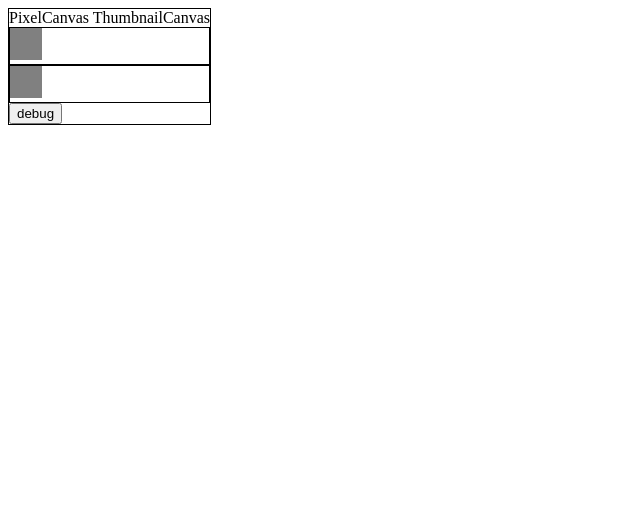
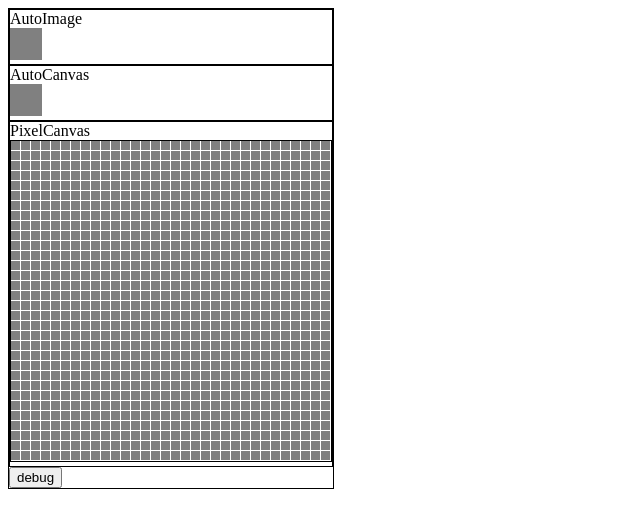
Before and after one commit to cagedev/sprigganjs, a Vue app: page / in a window 1280 px wide. Shown: the top 528 px of the page, without its empty margins (0-640 px from the left). Built offline with nearby package versions, Linux system fonts and the light colour scheme.

Commit message:
pixelcanvas working

```diff
--- a/src/components/AutoCanvas.vue
+++ b/src/components/AutoCanvas.vue
@@ -1,5 +1,6 @@
 <template>
   <div class="container">
+    AutoCanvas<br />
     <canvas :width="width" :height="height" ref="autocanvas" />
   </div>
 </template>
@@ -14,14 +15,14 @@ export default {
   },
   watch: {
     pixels: {
-      handler: function() {
+      handler: function () {
         this.render();
       },
     },
   },
   methods: {
     render() {
-      let ctx = this.$refs['autocanvas'].getContext("2d");
+      let ctx = this.$refs["autocanvas"].getContext("2d");
       let img_data = new ImageData(
         new Uint8ClampedArray(this.pixels),
         this.width,
--- a/src/components/AutoImage.vue
+++ b/src/components/AutoImage.vue
@@ -1,5 +1,6 @@
 <template>
   <div class="container">
+    AutoImage<br />
     <img :src="dataURL" />
   </div>
 </template>
--- a/src/components/PixelCanvas.vue
+++ b/src/components/PixelCanvas.vue
@@ -1,30 +1,28 @@
 <template>
   <div class="container">
+    PixelCanvas <br />
     <canvas
       class="container"
       :width="this.scale * this.size_x"
       :height="this.scale * this.size_y"
-      @mousedown.left="paint($event, fgColor)"
-      @mousedown.right="paint($event, bgColor)"
       @contextmenu.capture.prevent
-      :id="this.id"
+      ref="pixelcanvas"
     />
     <!-- @input="setFgColor($event.payload[0])" -->
   </div>
 </template>
 
+<!-- @mousedown.left="paint($event, fgColor)"
+      @mousedown.right="paint($event, bgColor)" -->
+
 <script>
 export default {
   name: "PixelCanvas",
   props: {
-    id: {
-      type: String,
-      required: true,
-    },
-    scale: Number,
-    spacing: Number,
-    size_x: Number,
-    size_y: Number,
+    scale: { type: Number, default: 10 },
+    spacing: { type: Number, default: 1 },
+    size_x: { type: Number, required: true },
+    size_y: { type: Number, required: true },
     fgColor: {
       type: String,
       default: "red",
@@ -34,58 +32,65 @@ export default {
       default: "black",
     },
     load_mask: Boolean,
-    imgData: ImageData,
+    pixels: { type: Array, required: true },
   },
   watch: {
-    imgData: () => {
-      this.drawData();
+    pixels: {
+      handler: function() {
+        console.log(this.pixels.length);
+        this.drawData();
+      },
     },
   },
   methods: {
-    paint(e, c) {
-      let cx = e.offsetX;
-      let cy = e.offsetY;
-      let rx = Math.floor(cx / this.scale);
-      let ry = Math.floor(cy / this.scale);
-      // this.setPixel(rx, ry, c);
-      // console.log("setPixel(" + rx + "," + ry + "," + c + ")");
-      this.drawPixel(rx, ry, c);
-    },
+    // paint(e, c) {
+    //   let cx = e.offsetX;
+    //   let cy = e.offsetY;
+    //   let rx = Math.floor(cx / this.scale);
+    //   let ry = Math.floor(cy / this.scale);
+    //   // this.setPixel(rx, ry, c);
+    //   // console.log("setPixel(" + rx + "," + ry + "," + c + ")");
+    //   this.drawPixel(rx, ry, c);
+    // },
     drawData() {
-      console.log("drawData() for " + this.imgData);
-      for (let j = 0; j < this.imgData.height; j++) {
-        for (let i = 0; i < this.imgData.width; i++) {
-          let pi = (j * this.imgData.width + i) * 4;
-          let cs = "#";
-          cs = cs + this.imgData.data[pi + 0].toString(16).padStart(2, 0);
-          cs = cs + this.imgData.data[pi + 1].toString(16).padStart(2, 0);
-          cs = cs + this.imgData.data[pi + 2].toString(16).padStart(2, 0);
-          let mask =
-            "#" +
-            this.imgData.data[pi + 3].toString(16).padStart(2, 0) +
-            this.imgData.data[pi + 3].toString(16).padStart(2, 0) +
-            this.imgData.data[pi + 3].toString(16).padStart(2, 0);
-          if (this.load_mask) {
-            this.setPixel(i, j, mask);
+      console.log("drawData() for " + this.pixels);
+      for (let j = 0; j < this.size_y; j++) {
+        for (let i = 0; i < this.size_x; i++) {
+          let pindex = (j * this.size_x + i) * 4;
+          // let cs = "#";
+          // cs = cs + this.imgData.data[pindex + 0].toString(16).padStart(2, 0);
+          // cs = cs + this.imgData.data[pindex + 1].toString(16).padStart(2, 0);
+          // cs = cs + this.imgData.data[pindex + 2].toString(16).padStart(2, 0);
+          // let mask =
+          //   "#" +
+          //   this.imgData.data[pi + 3].toString(16).padStart(2, 0) +
+          //   this.imgData.data[pi + 3].toString(16).padStart(2, 0) +
+          //   this.imgData.data[pi + 3].toString(16).padStart(2, 0);
+          // if (this.load_mask) {
+          //   this.setPixel(i, j, mask);
+          // } else {
+          if (this.pixels[pindex + 3] == 255) {
+            let r = this.pixels[pindex + 0];
+            let g = this.pixels[pindex + 1];
+            let b = this.pixels[pindex + 2];
+            this.drawPixel(i, j, `rgb(` + r + `, ` + g + `, ` + b + `)`);
           } else {
-            if (this.imgData.data[pi + 3] == 255) {
-              this.drawPixel(i, j, cs);
-            } else {
-              this.drawPixel(i, j, this.bgColor);
-            }
+            this.drawPixel(i, j, this.bgColor);
           }
         }
       }
     },
     drawPixel(x, y, c) {
-      let r = parseInt(c.substring(1, 2), 16);
-      let g = parseInt(c.substring(3, 4), 16);
-      let b = parseInt(c.substring(5, 6), 16);
-      this.$emit("draw-pixel", x, y, r, g, b);
-      var canvas = document.getElementById(this.id);
+      // let r = parseInt(c.substring(1, 2), 16);
+      // let g = parseInt(c.substring(3, 4), 16);
+      // let b = parseInt(c.substring(5, 6), 16);
+      // this.$emit("draw-pixel", x, y, r, g, b);
+      // var canvas = document.getElementById(this.id);
+      let canvas = this.$refs["pixelcanvas"];
       var ctx = canvas.getContext("2d");
       ctx.beginPath();
       ctx.lineWidth = 0;
+      // ctx.fillStyle = rgb(r, g, b);
       ctx.fillStyle = c;
       ctx.rect(
         x * this.scale,
--- a/src/components/SprigganPanel.vue
+++ b/src/components/SprigganPanel.vue
@@ -1,8 +1,13 @@
 <template>
   <div class="container">
-    PixelCanvas ThumbnailCanvas
     <AutoImage :dataURL="dataURL" />
-    <AutoCanvas :width="width" :height="height" :pixels="pixels"/>
+    <AutoCanvas :width="width" :height="height" :pixels="pixels" />
+    <PixelCanvas
+      :scale="10"
+      :size_x="width"
+      :size_y="height"
+      :pixels="pixels"
+    />
     <button @click="debug">debug</button>
   </div>
 </template>
@@ -10,12 +15,14 @@
 <script>
 import AutoImage from "./AutoImage.vue";
 import AutoCanvas from "./AutoCanvas.vue";
+import PixelCanvas from "./PixelCanvas.vue";
 
 export default {
   name: "SprigganPanel",
   components: {
     AutoImage,
     AutoCanvas,
+    PixelCanvas,
   },
   props: {
     width: { type: Number, required: true },
```
